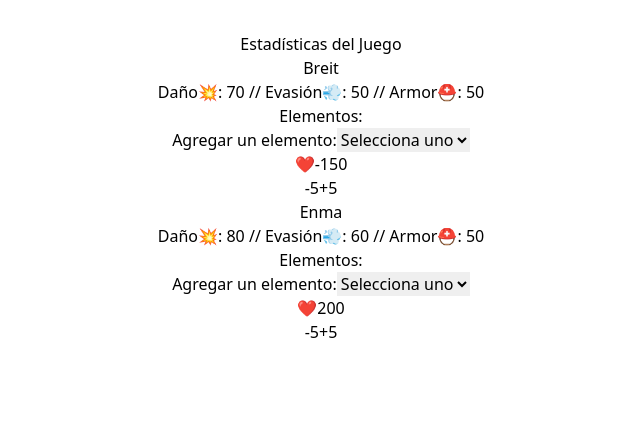
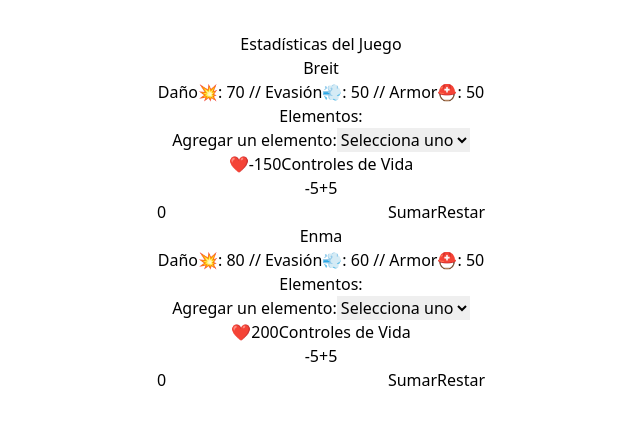
Before and after one commit to jaev1996/game-stats, a React (Vite) app: page / in a window 1280 px wide. Shown: the top 424 px of the page, without its empty margins (319-959 px from the left). Built offline with nearby package versions, Linux system fonts and the light colour scheme.

Commit message:
Mejoras y Modificador de la Barra de Vida

```diff
--- a/src/App.jsx
+++ b/src/App.jsx
@@ -5,8 +5,8 @@ import StatsJugador from './components/StatsJugador'
 
 function App() {
   const [jugadores, setJugadores] = useState([
-    { name: 'Breit', vida: -150, dano: 70, evasion: 50, armor: 50  },
-    { name: 'Enma', vida: 200, dano: 80, evasion: 60, armor: 50  }
+    { name: 'Breit', vida: -150, dano: 70, evasion: 50, armor: 50, capvida: -200  },
+    { name: 'Enma', vida: 200, dano: 80, evasion: 60, armor: 50, capvida: -200  }
   ]);
   return (
     <div className="container mx-auto p-4">
--- a/src/components/BarraDeVida.jsx
+++ b/src/components/BarraDeVida.jsx
@@ -18,7 +18,8 @@ const BarraDeVida = ({ vida, onIncrement, onDecrement }) => {
     </div>
     <div>
         <span className="right-0 top-0 text-xl p-1">❤{vida}</span>
-        <div className="right-12 top-0 flex space-x-2">
+        <label htmlFor="cantidad" className="block">Controles de Vida</label>
+        <div className="flex items-center justify-center space-x-2">
           <button onClick={onDecrement} className="bg-red-500 text-white px-3 py-1 rounded-md" > -5 </button>
           <button onClick={onIncrement} className="bg-green-500 text-white px-3 py-1 rounded-md" > +5</button>
         </div>
--- a/src/components/StatsJugador.jsx
+++ b/src/components/StatsJugador.jsx
@@ -7,13 +7,21 @@ import BarraDeVida from './BarraDeVida';
 const StatsJugador = ({ jugador }) => {
   const [vida, setVida] = useState(jugador.vida);
   const [nivelesElementos, setNivelesElementos] = useState(jugador.elementos || {});
+  const [cantidad, setCantidad] = useState(0); // Nuevo estado para la cantidad específica
 
-  const handleIncrement = () =>{
-    setVida(vida + 5);
+  const handleIncrement = () => {
+    setVida((prevVida) => Math.min(prevVida + 5, 200));
   }
-  const handleDecrement = () =>{
-    setVida(vida - 5);
+  const handleDecrement = () => {
+    setVida((prevVida) => Math.max(prevVida - 5, -200));
   }
+  const handleIncrementSpecific = () => {
+    setVida((prevVida) => Math.min(prevVida + parseInt(cantidad, 10), 200));
+  }
+  const handleDecrementSpecific = () => {
+    setVida((prevVida) => Math.max(prevVida - parseInt(cantidad, 10), -200));
+  }
+
   const handleElementoChange = (event) => {
     const newElemento = event.target.value;
     setNivelesElementos({
@@ -73,6 +81,28 @@ const StatsJugador = ({ jugador }) => {
       </select>
 
       <BarraDeVida vida={vida} onIncrement={handleIncrement} onDecrement={handleDecrement} />
+
+      <div className="mt-2 flex items-center justify-center space-x-2">
+        <input
+          id="cantidad"
+          type="number"
+          value={cantidad}
+          onChange={(e) => setCantidad(e.target.value)}
+          className="block w-20 pl-3 py-2 text-base focus:ring-indigo-500 focus:border-indigo-500 sm:text-sm rounded-md border-2 border-gray-300 focus:border-blue-500"
+          />
+        <button
+          onClick={handleIncrementSpecific}
+          className="bg-green-500 text-white px-3 py-1 rounded-md"
+        >
+          Sumar
+        </button>
+        <button
+          onClick={handleDecrementSpecific}
+          className="bg-red-500 text-white px-3 py-1 rounded-md"
+        >
+          Restar
+        </button>
+      </div>
     </div>
   );
 };
```
